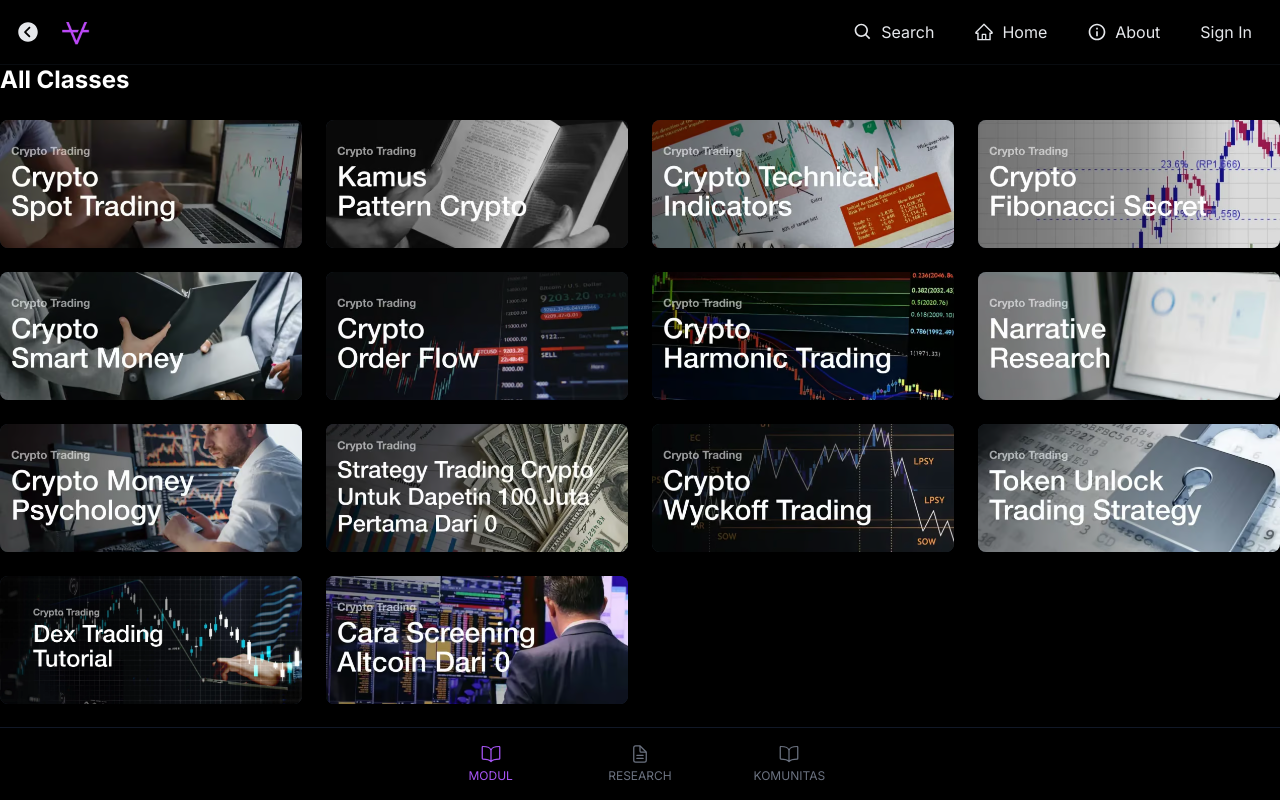
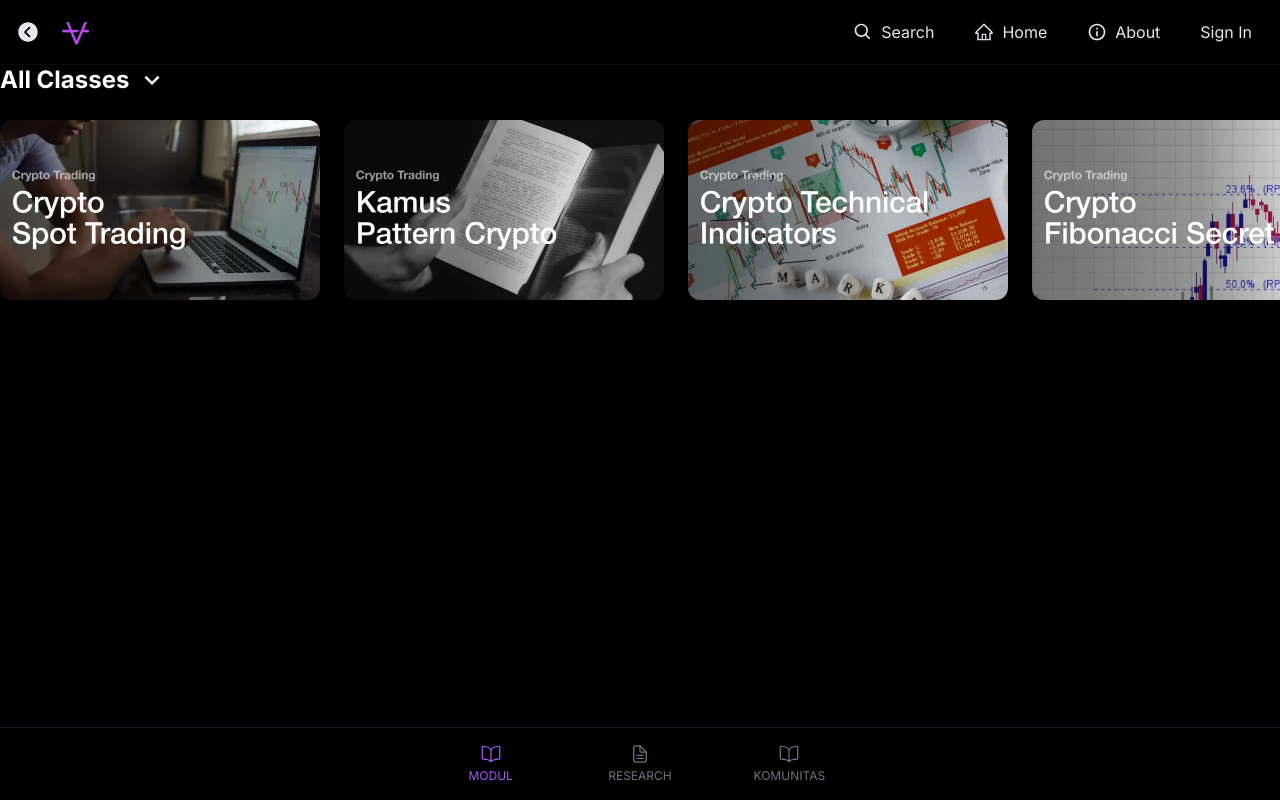
Before and after one commit to dikamaulanada/wowowo, a Next.js app: page /Halaman/0-all-classes in a window 1280 px wide. Built offline with nearby package versions, Linux system fonts and the light colour scheme; no server answers.

Commit message:
Update semua file terbaru

```diff
--- a/src/app/Halaman/0-all-classes/page.tsx
+++ b/src/app/Halaman/0-all-classes/page.tsx
@@ -1,33 +1,72 @@
 "use client";
 
 import Image from 'next/image';
-import { useState } from 'react';
+import { useState, useEffect } from 'react';
 import { tradingData } from '../1-trading/data';
+import { investingData } from '../2-investing/data';
+import { blockchainData } from '../3-blockchain/data';
+import { liveclassData } from '../4-liveclass/data';
+import { MdKeyboardArrowDown } from 'react-icons/md';
+
 export default function AllClassesPage() {
-  const [imgError, setImgError] = useState<{[key: string]: boolean}>({});
+  const [imgError, setImgError] = useState<{ [key: string]: boolean }>({});
+  const [isGrid, setIsGrid] = useState(false); // default scroll (bukan grid)
+
+  // Gabungkan semua data modul
+  const allClasses = [
+    ...tradingData,
+    ...investingData,
+    ...blockchainData,
+    ...liveclassData,
+  ];
 
   function handleImageError(title: string): void {
     setImgError((prev) => ({ ...prev, [title]: true }));
   }
 
-  const allData = [
-    ...tradingData,
-  ];
+  function toggleLayout() {
+    setIsGrid((prev) => !prev);
+  }
 
   return (
     <div>
-      <h1 className="text-sm md:text-2xl font-bold text-white mb-2 md:mb-6">All Classes</h1>
-      <div className="grid grid-cols-2 md:grid-cols-4 gap-2 md:gap-6 pb-2 md:pb-4">
-        {allData.map((item, index) => (
+      <div className="flex items-center gap-2">
+        <h1
+          onClick={toggleLayout}
+          className="text-sm md:text-2xl font-bold text-white mb-2 md:mb-6 cursor-pointer hover:opacity-80 transition-opacity"
+        >
+          All Classes
+        </h1>
+        <button
+          onClick={toggleLayout}
+          className="mb-2 md:mb-6 text-white hover:opacity-80 transition-opacity"
+        >
+          <MdKeyboardArrowDown
+            className={`text-xl md:text-3xl transform transition-transform duration-300 ${isGrid ? "rotate-180" : ""}`}
+          />
+        </button>
+      </div>
+      <div
+        className={
+          isGrid
+            ? "grid grid-cols-2 md:grid-cols-4 lg:grid-cols-5 gap-2 md:gap-6"
+            : "flex overflow-x-auto gap-2 md:gap-6 pb-2 md:pb-4 scrollbar-hide"
+        }
+      >
+        {allClasses.map((item, index) => (
           <a
             key={index}
             href={item.link}
             rel="noopener noreferrer"
-            className="w-full bg-gray-800 rounded-md md:rounded-lg overflow-hidden hover:scale-105 transition-transform"
+            className={
+              isGrid
+                ? "overflow-hidden hover:scale-[1.02] transition-transform rounded-lg md:rounded-xl w-full"
+                : "overflow-hidden hover:scale-[1.02] transition-transform rounded-lg md:rounded-xl flex-none w-44 md:w-80"
+            }
           >
-            <div className="relative w-full h-16 md:h-32">
+            <div className="aspect-video relative rounded-md md:rounded-lg overflow-hidden">
               {imgError[item.title] ? (
-                <div className="w-full h-full flex items-center justify-center bg-gray-700">
+                <div className="w-full h-full flex items-center justify-center">
                   <span className="text-[8px] md:text-base text-gray-400">{item.title}</span>
                 </div>
               ) : (
@@ -35,7 +74,9 @@ export default function AllClassesPage() {
                   src={item.image}
                   alt={item.title}
                   fill
-                  className="object-cover"
+                  priority
+                  sizes="(max-width: 768px) 176px, 320px"
+                  className="object-cover w-full h-full hover:scale-105 transition-transform duration-300"
                   onError={() => handleImageError(item.title)}
                 />
               )}
--- a/src/app/page.tsx
+++ b/src/app/page.tsx
@@ -63,84 +63,6 @@ export default function HomePage() {
     }
   }, [session, status]);
 
-  const renderContent = () => {
-    return (
-      <div className="min-h-screen relative">
-        <div className="relative z-10">
-          <div className="container mx-auto px-3 py-6">
-            <div className="mb-6">
-              <div className="p-2 md:p-6 rounded-xl transition-all duration-300 border border-gray-800/30">
-                <div className="flex flex-col md:flex-row items-center gap-2 md:gap-4">
-                  <div className="w-full order-1 mb-3 md:mb-0 md:order-1 md:w-1/2">
-                    <h1 className="hidden md:block text-xl md:text-5xl font-bold text-white leading-tight">
-                      The Art of <br /><span className="text-transparent bg-clip-text bg-gradient-to-r from-purple-400 to-pink-500">Crypto Trading</span>
-                    </h1>
-                    <div className="hidden md:flex gap-2 mt-3">
-                      <a href={links.startLearning} className="flex items-center gap-2 px-4 py-2 bg-gradient-to-r from-purple-600 to-pink-600 text-white text-base font-semibold rounded-lg hover:opacity-90 transition-all duration-300">
-                        <FaPlay />
-                        Tonton
-                      </a>
-                      <a href={links.moreInfo} className="flex items-center justify-center px-4 py-2 border border-purple-500/30 text-purple-400 text-base font-medium rounded-lg hover:bg-purple-500/10 transition-all duration-300">
-                        Selengkapnya
-                      </a>
-                    </div>
-                  </div>
-
-                  <div className="w-full md:w-1/2 space-y-2 order-2 md:order-2">
-                    <div className="relative aspect-[20/9] overflow-hidden rounded-lg group border border-gray-700/30">
-                      <img
-                        src="/images/art-of-crypto-trading.jpg"
-                        alt="The Art of Crypto Trading"
-                        className="absolute inset-0 w-full h-full object-cover transform group-hover:scale-105 transition-transform duration-500"
-                      />
-                      <div className="absolute inset-0 bg-gradient-to-t from-black/60 to-transparent opacity-0 group-hover:opacity-100 transition-opacity duration-300" />
-                    </div>
-                    <div className="grid grid-cols-2 md:hidden gap-2">
-                      <a href={links.startLearning} className="flex items-center justify-center gap-2 px-3 py-2 bg-gradient-to-r from-purple-600 to-pink-600 text-white text-sm font-semibold rounded-lg">
-                        <FaPlay className="text-xs" />
-                        Tonton
-                      </a>
-                      <a href={links.moreInfo} className="flex items-center justify-center px-3 py-2 border border-purple-500/30 text-purple-400 text-sm font-medium rounded-lg">
-                        Selengkapnya
-                      </a>
-                    </div>
-                  </div>
-                </div>
-              </div>
-            </div>
-{/*
-            <div className="mt-2 md:mt-8">
-              <AllClassesPage />
-            </div> */}
-            <div className="mt-2 md:mt-8">
-              <TradingPage />
-            </div>
-            <div className="mt-2 md:mt-8">
-              <InvestingPage />
-            </div>
-            <div className="mt-2 md:mt-8">
-              <BlockchainPage />
-            </div>
-            <div className="mt-2 md:mt-8">
-              <LiveclassPage />
-            </div>
-            {/* <div className="mt-2 md:mt-8">
-              <MargincallPage />
-            </div> */}
-            {/* <div className="mt-2 md:mt-8">
-              <SoonPage />
-            </div> */}
-
-            <div className="text-center text-gray-500 text-xs sm:text-sm mt-8 mb-20">
-              © {new Date().getFullYear()} Akademi Crypto. All rights reserved.
-            </div>
-
-          </div>
-        </div>
-      </div>
-    );
-  };
-
   if (loading || status === "loading") {
     return <Loading />;
   }
@@ -201,6 +123,70 @@ export default function HomePage() {
     );
   }
 
-
-  return renderContent();
+  return (
+    <div className="min-h-screen relative bg-black">
+      <div className="relative z-10">
+        <div className="container mx-auto px-3 py-6">
+          {/* Judul global */}
+          <h1 className="text-white text-xl md:text-4xl font-bold mb-6 tracking-wide uppercase text-left">NEW &amp; FORYOU</h1>
+          {/* ...existing content dari renderContent... */}
+          <div className="mb-6">
+            <div className="p-2 md:p-6 rounded-xl transition-all duration-300 border border-gray-800/30 bg-zinc-950/80">
+              <div className="flex flex-col md:flex-row items-center gap-4 md:gap-8">
+                <div className="w-full order-1 mb-3 md:mb-0 md:order-1 md:w-1/2 flex flex-col justify-center">
+                  <h1 className="hidden md:block text-xl md:text-5xl font-bold text-white leading-tight">
+                    The Art of <br /><span className="text-transparent bg-clip-text bg-gradient-to-r from-purple-400 to-pink-500">Crypto Trading</span>
+                  </h1>
+                  <div className="hidden md:flex gap-2 mt-3">
+                    <a href={links.startLearning} className="flex items-center gap-2 px-4 py-2 bg-gradient-to-r from-purple-600 to-pink-600 text-white text-base font-semibold rounded-lg hover:opacity-90 transition-all duration-300">
+                      <FaPlay />
+                      Tonton
+                    </a>
+                    <a href={links.moreInfo} className="flex items-center justify-center px-4 py-2 border border-purple-500/30 text-purple-400 text-base font-medium rounded-lg hover:bg-purple-500/10 transition-all duration-300">
+                      Selengkapnya
+                    </a>
+                  </div>
+                </div>
+                <div className="w-full md:w-1/2 space-y-2 order-2 md:order-2 flex flex-col items-center md:items-end">
+                  <div className="relative group border border-gray-800/30 rounded-xl overflow-hidden w-full max-w-xl">
+                    <img
+                      src="/images/art-of-crypto-trading.jpg"
+                      alt="The Art of Crypto Trading"
+                      className="w-full h-auto max-h-[480px]"
+                      style={{ display: 'block' }}
+                    />
+                    <div className="absolute inset-0 bg-gradient-to-t from-black/60 to-transparent opacity-0 group-hover:opacity-100 transition-opacity duration-300 pointer-events-none rounded-xl" />
+                  </div>
+                  <div className="grid grid-cols-2 md:hidden gap-2 w-full">
+                    <a href={links.startLearning} className="flex items-center justify-center gap-2 px-3 py-2 bg-gradient-to-r from-purple-600 to-pink-600 text-white text-sm font-semibold rounded-lg">
+                      <FaPlay className="text-xs" />
+                      Tonton
+                    </a>
+                    <a href={links.moreInfo} className="flex items-center justify-center px-3 py-2 border border-purple-500/30 text-purple-400 text-sm font-medium rounded-lg">
+                      Selengkapnya
+                    </a>
+                  </div>
+                </div>
+              </div>
+            </div>
+          </div>
+          <div className="mt-2 md:mt-8">
+            <AllClassesPage />
+          </div>
+          <div className="mt-2 md:mt-8">
+            <TradingPage />
+          </div>
+          <div className="mt-2 md:mt-8">
+            <InvestingPage />
+          </div>
+          <div className="mt-2 md:mt-8">
+            <BlockchainPage />
+          </div>
+          <div className="mt-2 md:mt-8">
+            <LiveclassPage />
+          </div>
+        </div>
+      </div>
+    </div>
+  );
 }
```
Lines whose indentation alone changed are shown as unchanged.
